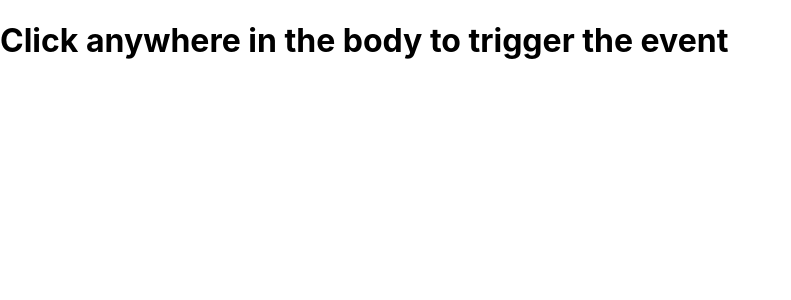
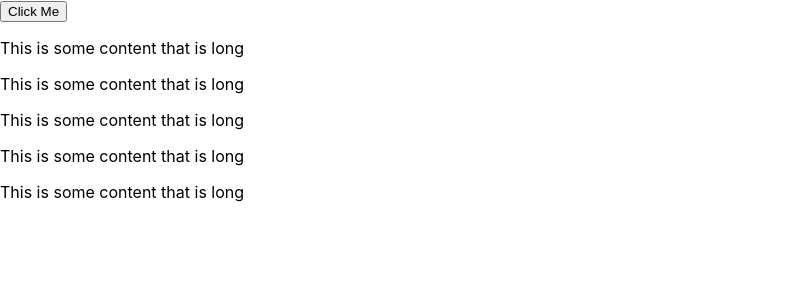
Before and after one commit to neaguolt/ReactCrashCourse, a React (Create React App) app: page / in a window 1280 px wide. Shown: the top 300 px of the page, without its empty margins (0-791 px from the left). Built offline with nearby package versions, Linux system fonts and the light colour scheme.

Commit message:
Render a custom scrollable div

```diff
--- a/src/App.js
+++ b/src/App.js
@@ -1,17 +1,13 @@
 import './App.css';
-import { useState } from 'react';
+import ButonCSH from './Example/ButonCSH';
+import DivScrollable from './Example/DivScrollable';
+
 const App = () => {
-  const [message, setMessage] = useState("");
-
-  const handleClick = () => {
-    setMessage("Button clicked!");
-  }
-
   return (
-    <div onClick={handleClick}>
-      <h1>Click anywhere in the body to trigger the event</h1>
-      <p>{message}</p>
-    </div>
+    <>
+      <ButonCSH name="Click Me"/>
+      <DivScrollable numElements= {5}  text= "This is some content that is long" />
+    </>
   );
 }
 
--- /dev/null
+++ b/src/Example/ButonCSH.js
@@ -0,0 +1,3 @@
+export default function ButonCSH ({name}) {
+    return <button>{name}</button>;
+}
--- /dev/null
+++ b/src/Example/DivScrollable.js
@@ -0,0 +1,12 @@
+export default function DivScrollable(props) {
+    const { numElements, text } = props;
+    const elements = Array.from({ length: numElements }, (_, index) => (
+        <p key={index}>{text}</p>
+    ));
+
+  return (
+    <div>
+      {elements}
+    </div>
+  );
+}
```
Also changed, not shown: src/Example/DivScrollable.css (added).
